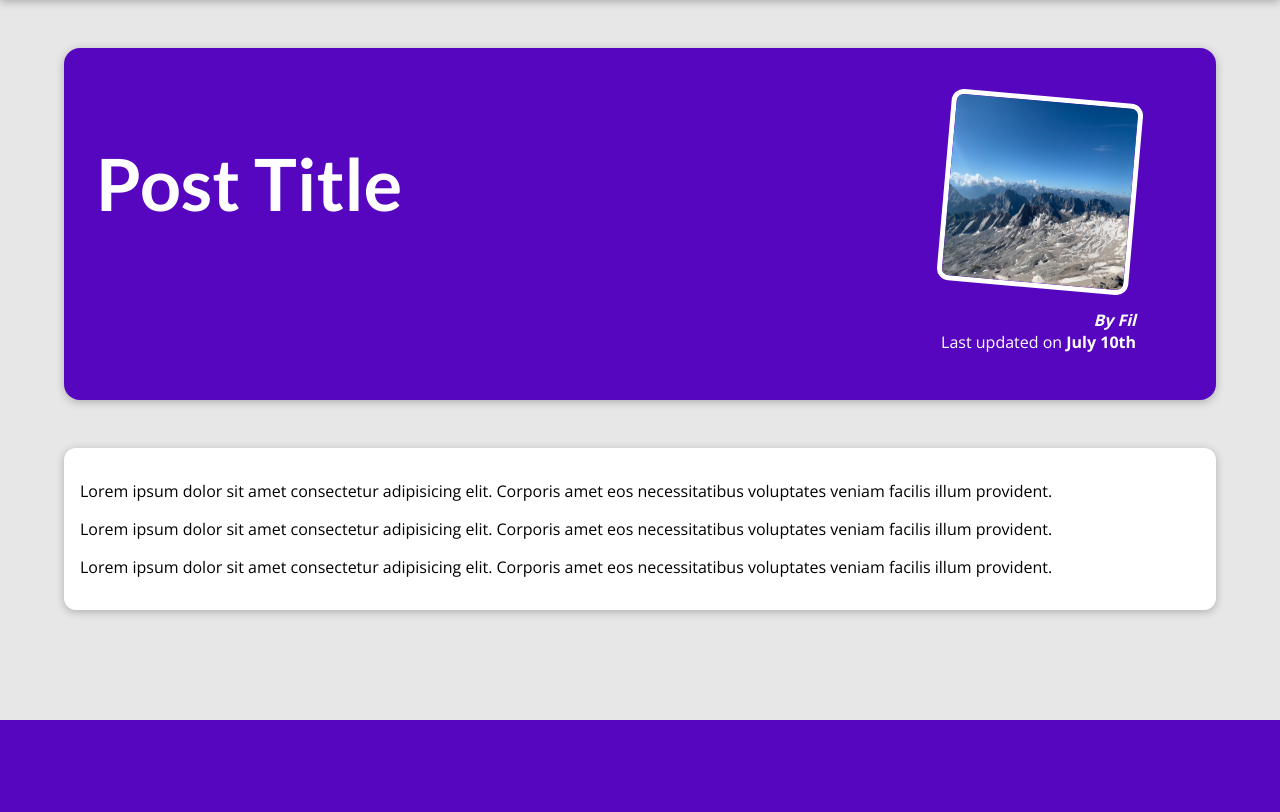
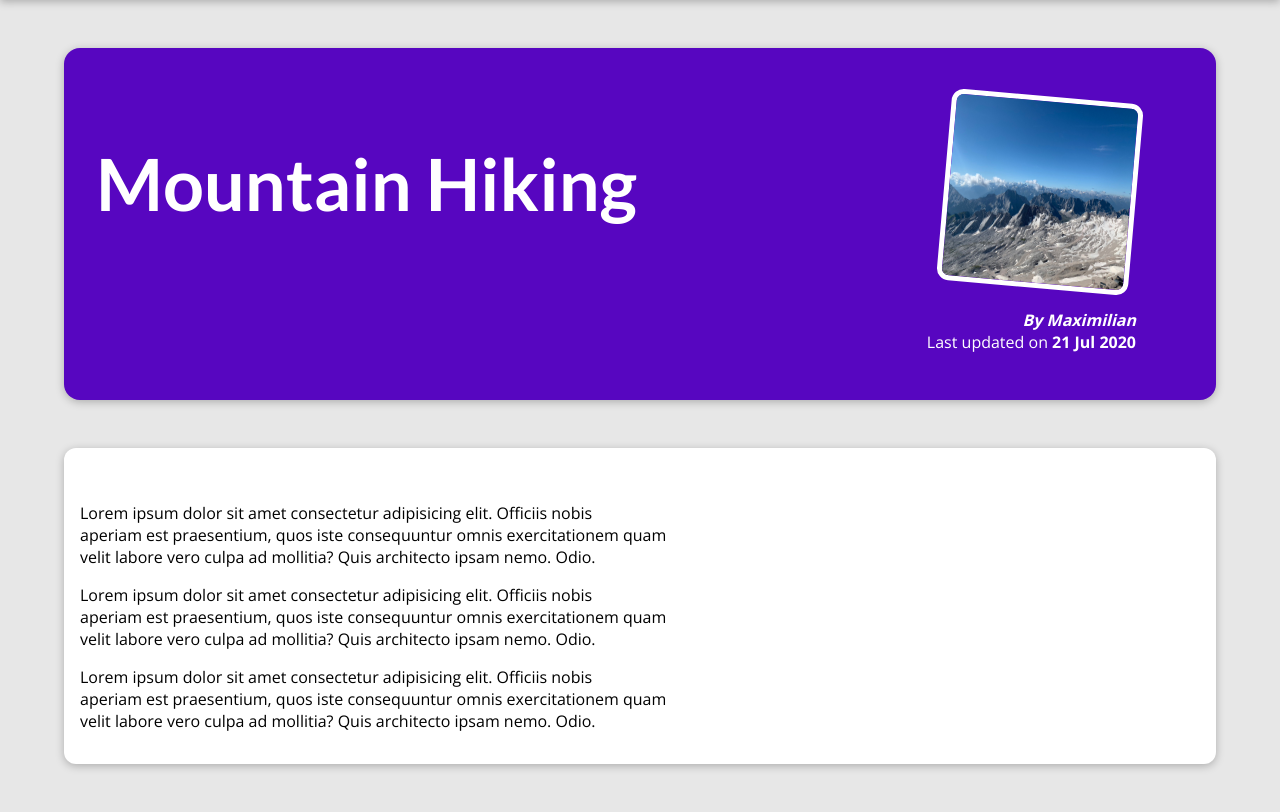
Before and after one commit to FilipiMachado/django-course-blog, a Django app: page /posts/hike-in-the-mountains in a window 1280 px wide. Shown: the part 80-892 px from the top of the page. Before the commit the page ends 800 px from the top, so only its background shows below. Run offline with Django 4.2, Linux system fonts and the light colour scheme.

Commit message:
finished blog basics

```diff
--- a/django-blog/my_site/blog/templates/blog/index.html
+++ b/django-blog/my_site/blog/templates/blog/index.html
@@ -23,8 +23,11 @@
 
   <section id="latest-posts">
     <h2>My Latest Posts</h2>
+
     <ul>
-      {% include "blog/includes/post.html" %}
+      {% for post in posts %}
+        {% include "blog/includes/post.html" %}
+      {% endfor %}
     </ul>
   </section>
 
--- a/django-blog/my_site/blog/templates/blog/post-detail.html
+++ b/django-blog/my_site/blog/templates/blog/post-detail.html
@@ -2,7 +2,7 @@
 {% load static %}
 
 {% block title %}
-  This Post Title
+  {{ post.title }}
 {% endblock %}
 
 {% block css_files %}
@@ -11,28 +11,17 @@
 
 {% block content %}
   <section id="summary">
-    <h2>Post Title</h2>
+    <h2>{{ post.title }}</h2>
     <article>
-      <img src="{% static "blog/images/mountains.jpg" %}" alt="Post Title"/>
-      <address>By Fil</address>
+      <img src="{% static "blog/images/"|add:post.image %}" alt="{{ post.title }}"/>
+      <address>By {{ post.author }}</address>
       <div>
-        Last updated on <time>July 10th</time>
+        Last updated on <time>{{ post.date|date:"d M Y" }}</time>
       </div>
     </article>
   </section>
 
   <main>
-    <p>
-      Lorem ipsum dolor sit amet consectetur adipisicing elit. Corporis amet
-      eos necessitatibus voluptates veniam facilis illum provident.
-    </p>
-    <p>
-      Lorem ipsum dolor sit amet consectetur adipisicing elit. Corporis amet
-      eos necessitatibus voluptates veniam facilis illum provident.
-    </p>
-    <p>
-      Lorem ipsum dolor sit amet consectetur adipisicing elit. Corporis amet
-      eos necessitatibus voluptates veniam facilis illum provident.
-    </p>
+    {{ post.content|linebreaks }}
   </main>
 {% endblock %}
--- a/django-blog/my_site/blog/views.py
+++ b/django-blog/my_site/blog/views.py
@@ -1,7 +1,7 @@
 from datetime import date
 from django.shortcuts import render
 
-posts = [
+all_posts = [
     {
         "slug": "hike-in-the-mountains",
         "image": "mountains.jpg",
@@ -68,13 +68,26 @@
 ]
 
 
+def get_date(post):
+    return post['date']
+
+
 def starting_page(request):
-    return render(request, "blog/index.html")
+    sorted_posts = sorted(all_posts, key=get_date)
+    latest_posts = sorted_posts[-3:]
+    return render(request, "blog/index.html", {
+        "posts": latest_posts,
+    })
 
 
 def posts(request):
-    return render(request, "blog/all-posts.html")
+    return render(request, "blog/all-posts.html", {
+        "all_posts": all_posts,
+    })
 
 
 def post_detail(request, slug):
-    return render(request, "blog/post-detail.html")
+    identified_post = next(post for post in all_posts if post['slug'] == slug)
+    return render(request, "blog/post-detail.html", {
+        "post": identified_post,
+    })
```
Also changed, not shown: django-blog/my_site/blog/templates/blog/all-posts.html (+3 -4 lines), django-blog/my_site/blog/templates/blog/includes/post.html (+4 -5 lines), django-blog/my_site/templates/404.html (added, +10 -0 lines).
